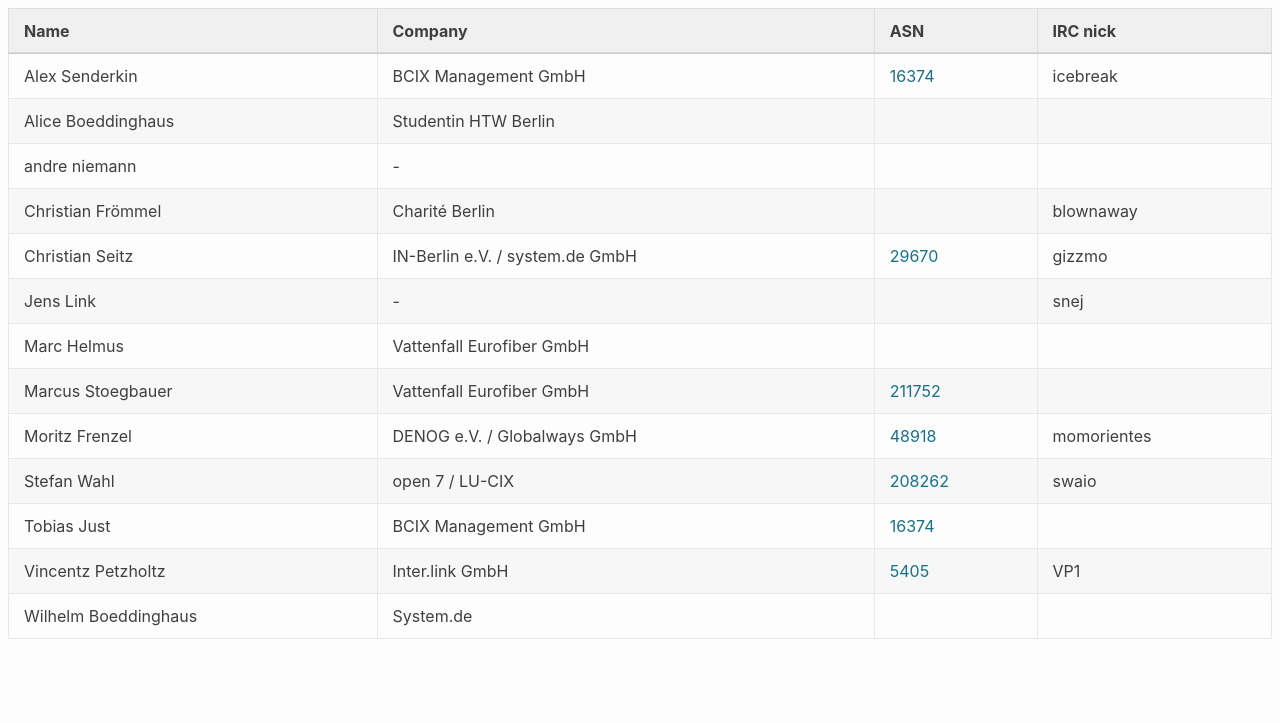
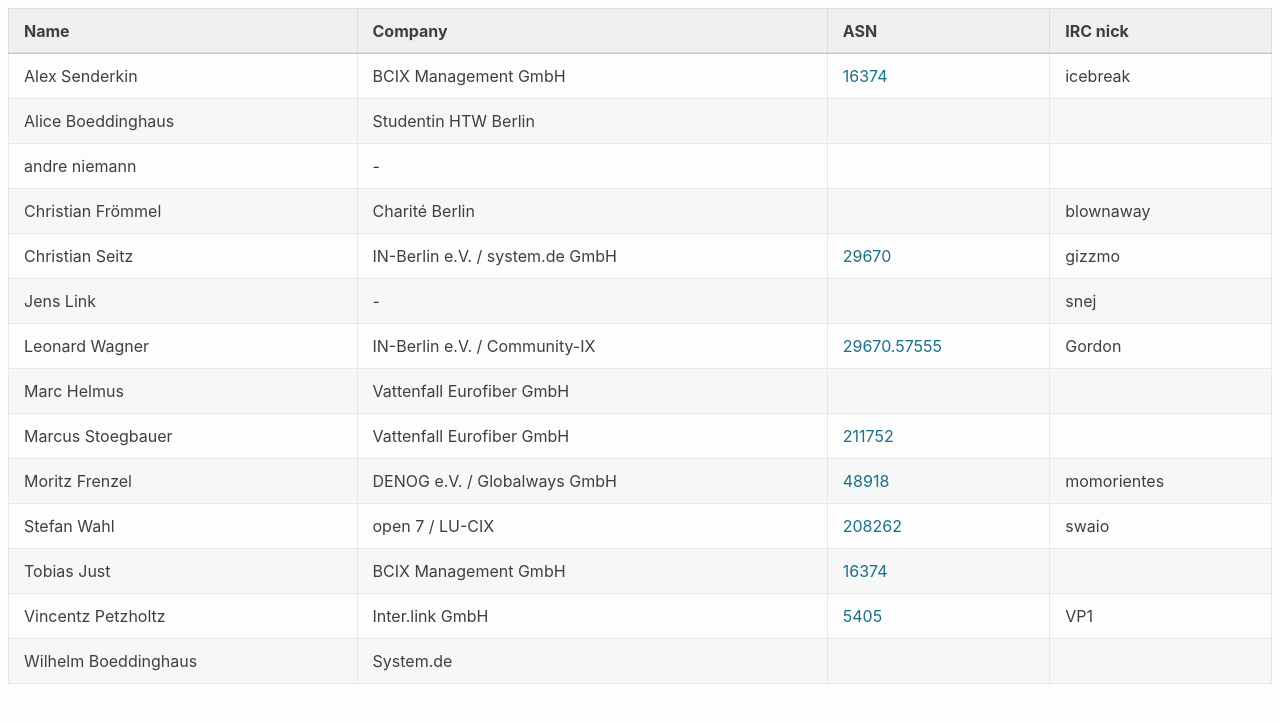
Before and after one commit to denog/pretix-attendeelist, a Jekyll site: the page built from meetup2023_02/index.markdown, in a window 1280 px wide. Shown: the top 723 px of the page. Built offline with Jekyll 4.4.1, drawn with Linux system fonts in a browser that asks for light colours.

Commit message:
Latest data: Tue Mar  7 21:10:05 UTC 2023

```diff
--- a/_data/attendees_denog_meetup_2023_02.json
+++ b/_data/attendees_denog_meetup_2023_02.json
@@ -34,6 +34,12 @@
     "company": "-",
     "irc": "snej",
     "asn": null
+  },
+  {
+    "name": "Leonard Wagner",
+    "company": "IN-Berlin e.V. / Community-IX",
+    "irc": "Gordon",
+    "asn": "29670.57555"
   },
   {
     "name": "Marc Helmus",
```
